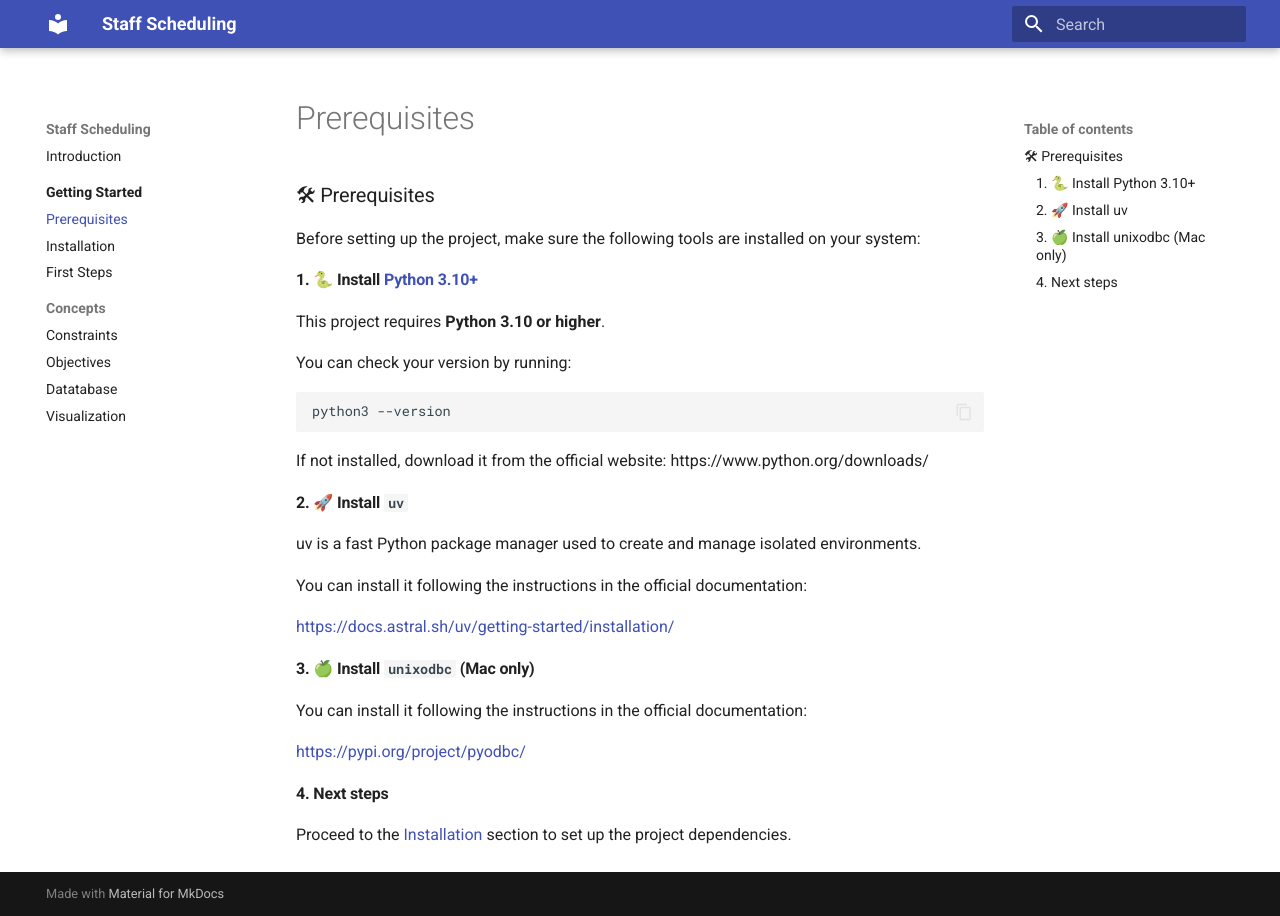
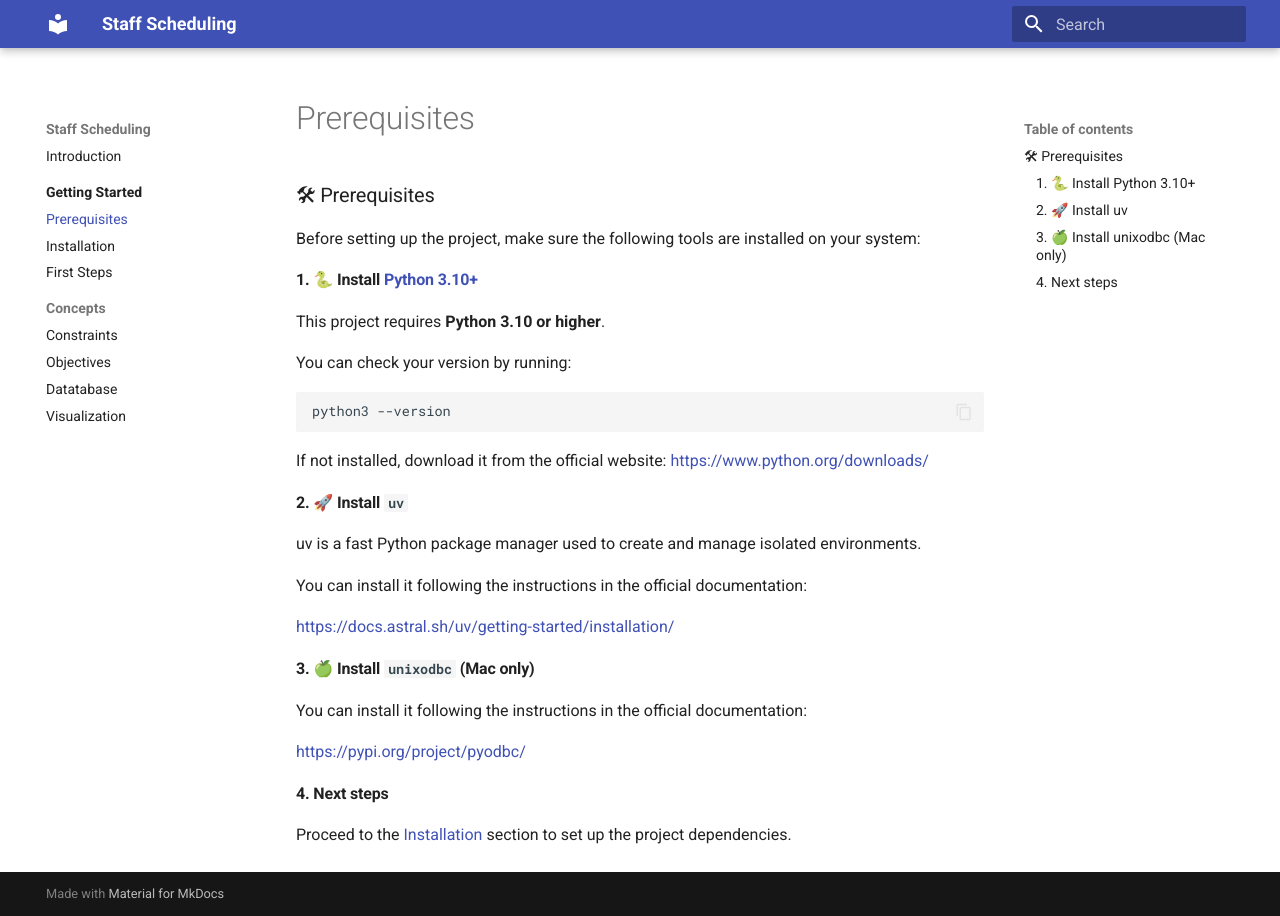
Before and after one commit to CombiRWTH/StaffScheduling, an MkDocs documentation site: the page built from docs/getting-started/prerequisites.md, in a window 1280 px wide. Built offline with MkDocs 1.6.1 and Material for MkDocs 9.7.7, drawn with Linux system fonts in a browser that asks for light colours; some of the changed lines change nothing that is shown.

Commit message:
added link

````diff
--- a/docs/getting-started/prerequisites.md
+++ b/docs/getting-started/prerequisites.md
@@ -12,7 +12,7 @@ You can check your version by running:
 python3 --version
 ```
 
-If not installed, download it from the official website: https://www.python.org/downloads/
+If not installed, download it from the official website: [https://www.python.org/downloads/](https://www.python.org/downloads/)
 
 ### 2. 🚀 Install `uv`
 
````
